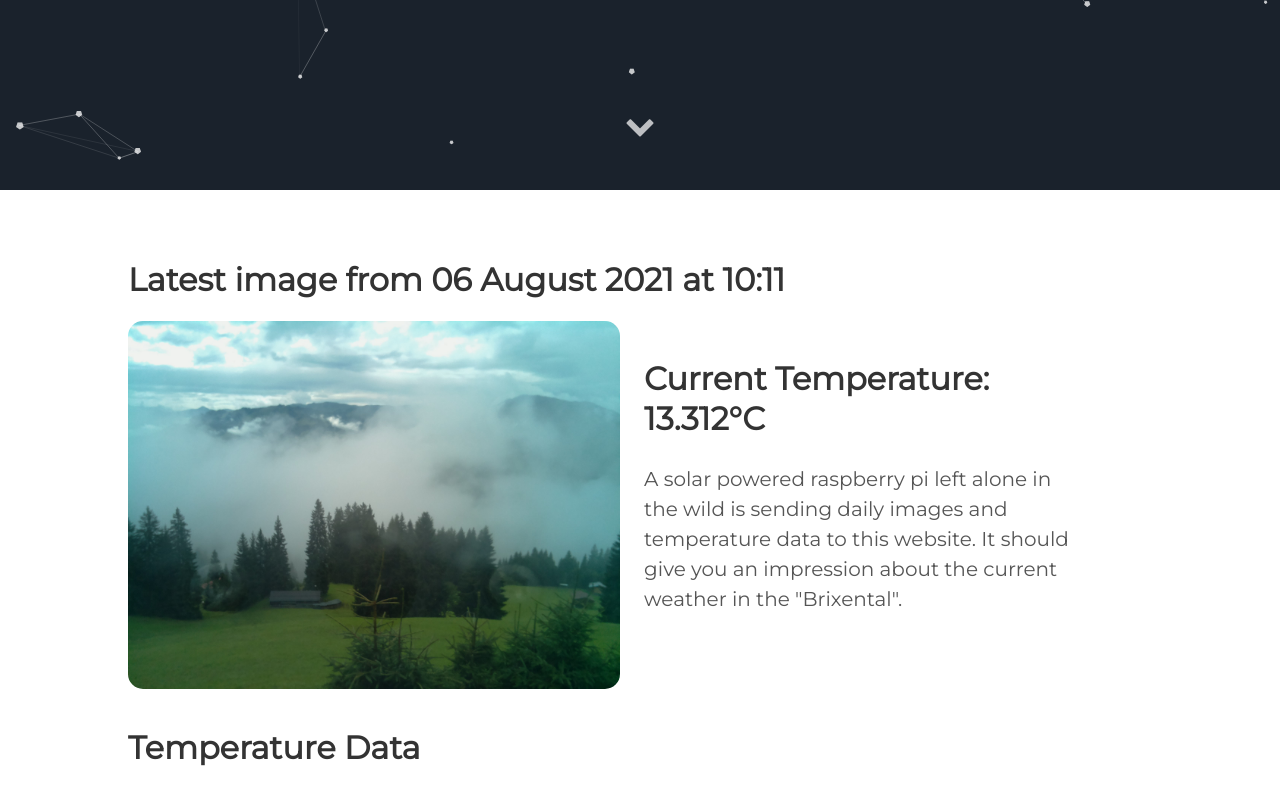
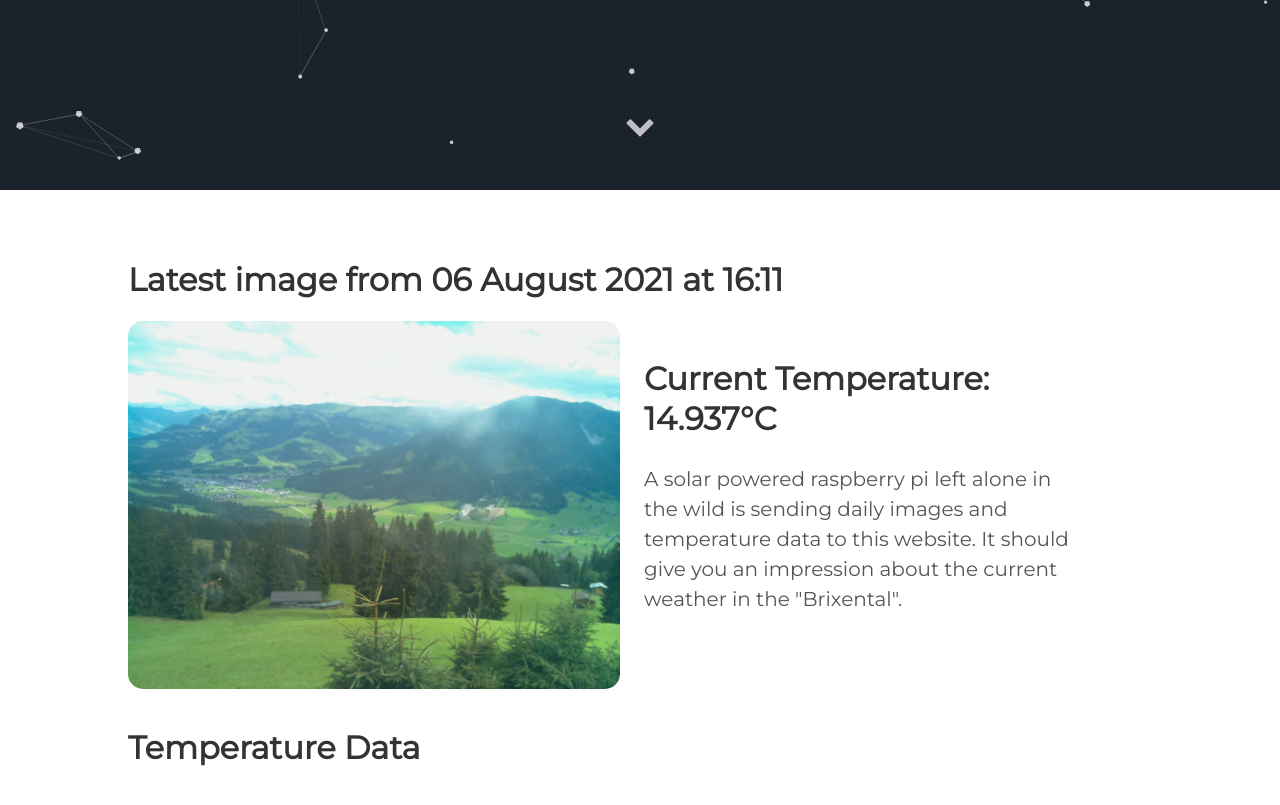
Before and after one commit to vektorious/vektorious.github.io, a Jekyll site: the page built from resources/huette.md, in a window 1280 px wide and 900 px high, scrolled down 710 px. Shown: the top 805 px of the window. Built offline with Jekyll 4.4.1, drawn with Linux system fonts in a browser that asks for light colours.

Commit message:
I'm a bot beep boop

```diff
--- a/resources/huette.md
+++ b/resources/huette.md
@@ -6,13 +6,13 @@ image: '/assets/img/'
 description: 'Live image from the Austrian alps'
 twitter_text: ' '
 ---
-## Latest image from 06 August 2021 at 10:11
+## Latest image from 06 August 2021 at 16:11
 <div class="huette">
   <div class="huette-image">
     <img src="{{ "/assets/img/huette.jpg" | prepend: site.baseurl }}">
   </div>
   <div class="huette-text">
-        <h2>Current Temperature: 13.312°C</h2>
+        <h2>Current Temperature: 14.937°C</h2>
         <p>A solar powered raspberry pi left alone in the wild is sending daily images and temperature data to this website. It should give you an impression about the current weather in the "Brixental".</p>
 
   </div>
```
Also changed, not shown: rpi-script/2021-08-06_161010.txt (renamed from rpi-script/2021-08-06_101010.txt, +5 -6 lines), rpi-script/huette.md (+2 -2 lines), assets/img/huette.jpg, assets/img/temp_plot.png, rpi-script/temp_plot.png, 1 other file.
